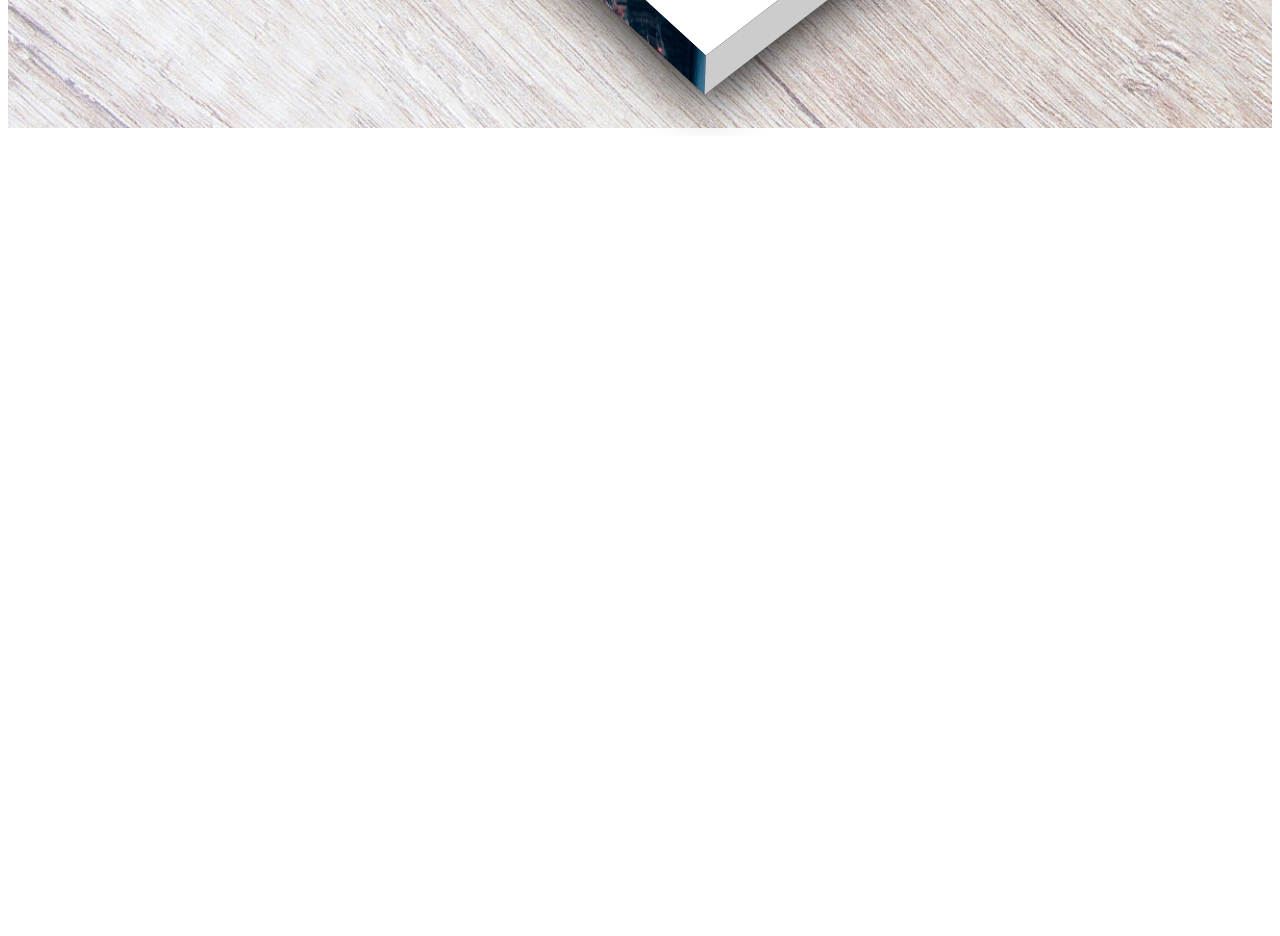
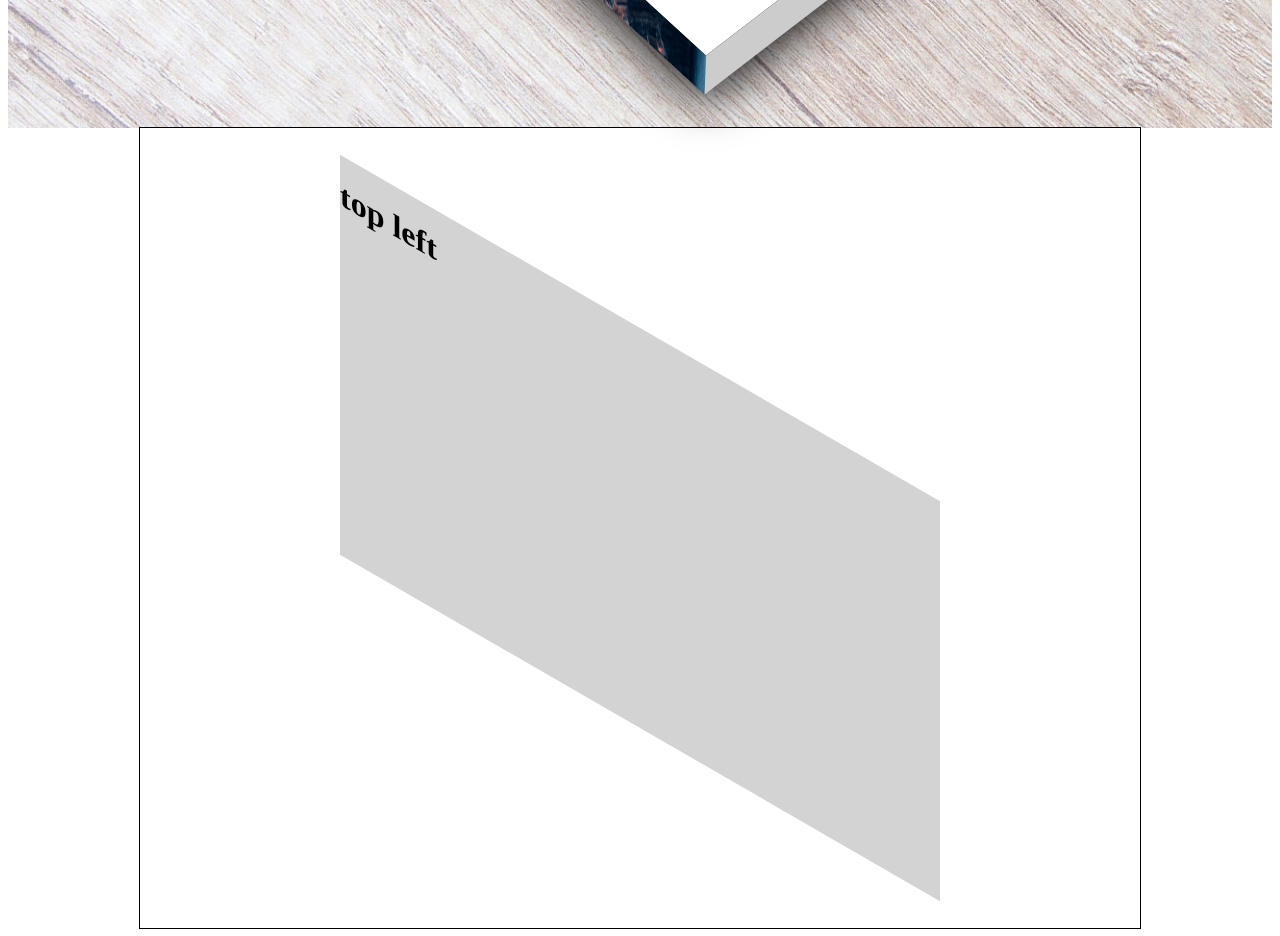
Before and after one commit to Johnny-TYR/vue-practice, a Vue app: page /css in a window 1280 px wide. Shown: the part 1580-2516 px from the top of the page. Before the commit the page ends 1716 px from the top, so only its background shows below. Built offline with nearby package versions, Linux system fonts and the light colour scheme; what iview would draw is missing.

Commit message:
before embedding video

```diff
--- a/src/components/ThreeD/ThreeD3.vue
+++ b/src/components/ThreeD/ThreeD3.vue
@@ -1,12 +1,39 @@
 <template lang="pug">
 #ThreeD3
-
+  .camera
+    .space
+      .box
+        h1 {{ "top left" }}
 </template>
 
-<script>
-export default {
+<style lang="scss" scoped>
+#ThreeD3 {
+  width: 100%;
+  height: 100vh;
+  @extend .center;
 
+  .camera {
+    width: 1000px;
+    height: 800px;
+    border: 1px solid black;
+    @extend .center;
+  }
+
+  .space {
+    @extend .center;
+  }
+
+  .box {
+    width: 600px;
+    height: 400px;
+    background-color: lightgrey;
+    transform: skewY(30deg);
+  }
 }
-</script>
 
-<style lang="scss" scoped></style>
+.center {
+  display: flex;
+  justify-content: center;
+  align-items: center;
+}
+</style>
--- a/src/views/CSSView.vue
+++ b/src/views/CSSView.vue
@@ -2,6 +2,7 @@
 #CSSView
   ThreeD1
   ThreeD2
+  ThreeD3
 </template>
 
 <script>
@@ -9,7 +10,8 @@ export default {
   name: 'CSSView',
   components: {
     ThreeD1: () => import('@/components/ThreeD/ThreeD1.vue'),
-    ThreeD2: () => import('@/components/ThreeD/ThreeD2.vue')
+    ThreeD2: () => import('@/components/ThreeD/ThreeD2.vue'),
+    ThreeD3: () => import('@/components/ThreeD/ThreeD3.vue'),
   }
 }
 </script>
```
